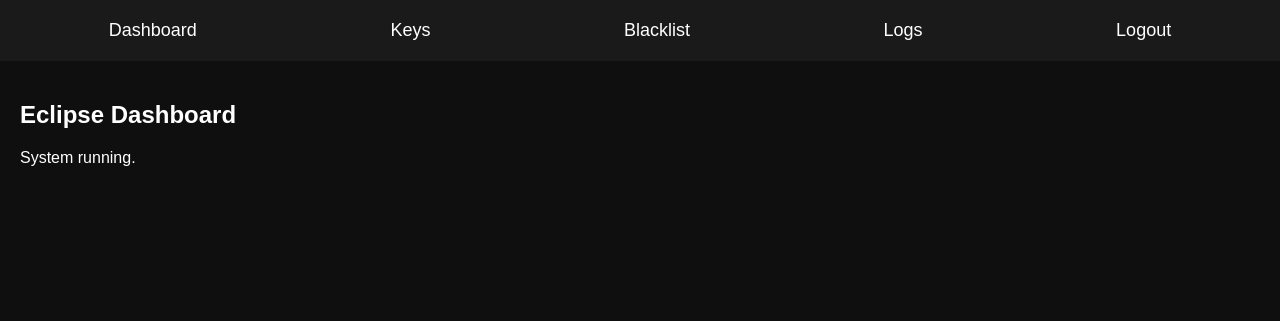
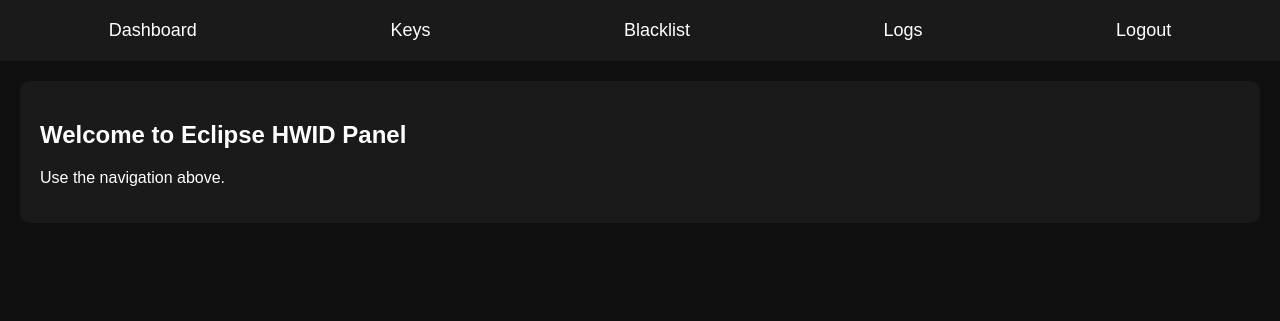
Before and after one commit to AsianTwchSecond/eclipse-hwid, a Flask app: page /dashboard in a window 1280 px wide. Shown: the top 321 px of the page. Run offline with Flask 3, Linux system fonts and the light colour scheme; the visitor is signed in with stand-in values (Sample User, id 1).

Commit message:
Update dashboard.html

```diff
--- a/templates/dashboard.html
+++ b/templates/dashboard.html
@@ -1,5 +1,9 @@
 {% extends "base.html" %}
 {% block content %}
-<h2>Eclipse Dashboard</h2>
-<p>System running.</p>
+
+<div class="card">
+    <h2>Welcome to Eclipse HWID Panel</h2>
+    <p>Use the navigation above.</p>
+</div>
+
 {% endblock %}
```
